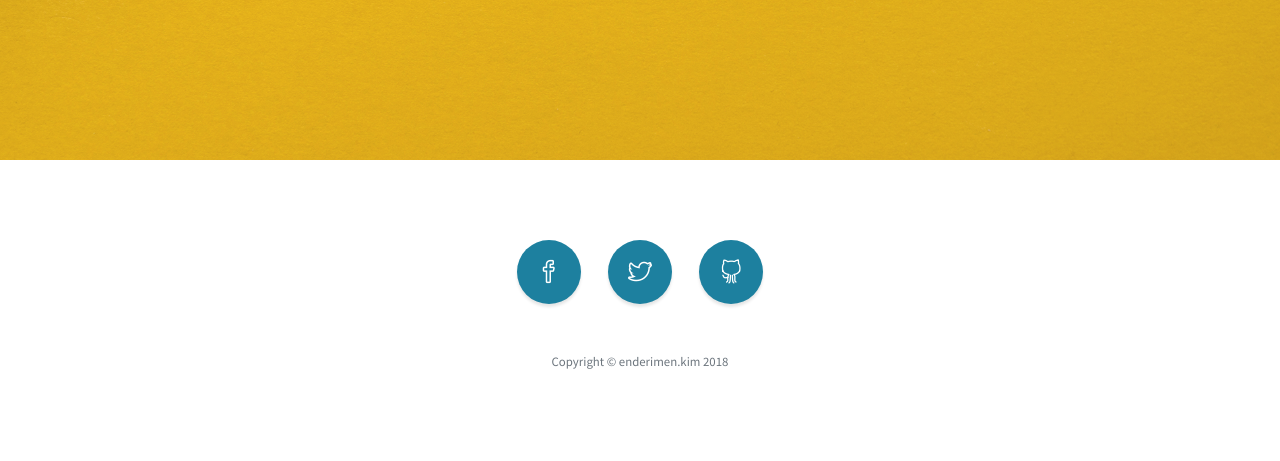
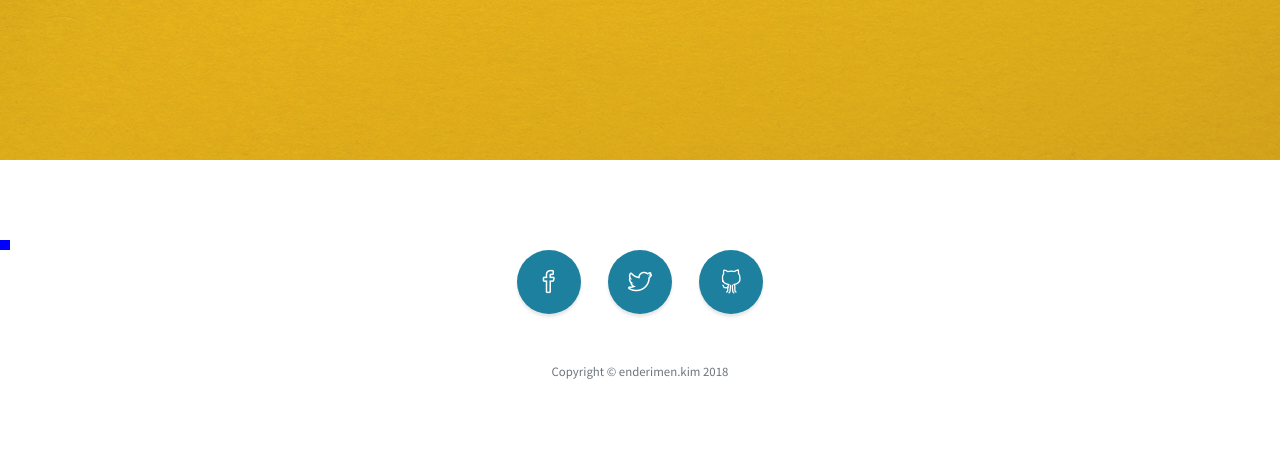
Before and after one commit to enderimen/ImageToHtml, a Flask app: template templates/index.html in a window 1280 px wide. Shown: the part 640-1101 px from the top of the page. Before the commit the page ends 1009 px from the top, so only its background shows below. Run offline with Flask 2, Linux system fonts and the light colour scheme; the template is opened without the code that fills it: most values are stand-ins (such as "Sample title", 1, 10 or a date in 2020); some libraries are stand-ins or nearby versions.

Commit message:
Image to HTML converter completed.

```diff
--- a/app.py
+++ b/app.py
@@ -1,12 +1,36 @@
 from flask import Flask, render_template
+from PIL import Image
+import os
 
 app = Flask(__name__)
 app.config["DEBUG"] = True;
+
+PUBLIC_FOLDER = os.path.join('static', 'img')
+app.config['UPLOAD_FOLDER'] = PUBLIC_FOLDER
 
 @app.route('/')
 def index():
     return render_template("index.html")
 
+@app.route('/process')
+def process():
+
+    target = os.path.join(app.config['UPLOAD_FOLDER'], "superfans.png")
+    im = Image.open(target)  # Can be many different formats.
+    width, height = im.size
+
+    # width x height multidimensional array
+    colorArray = [[0 for j in range(height)] for i in range(width)]
+
+    rgb_im = im.convert('RGB')
+
+    for pixel_x in range(0, width):
+        for pixel_y in range(0, height):
+            r, g, b = rgb_im.getpixel((pixel_x, pixel_y))
+            colorArray[pixel_x][pixel_y] = r, g, b
+
+    return render_template("index.html", width = width, height = height, colorArray = colorArray)
+
 if __name__ == '__main__':
     app.run(debug=True)
     port = int(os.environ.get("PORT", 5000))
--- a/static/css/stylish-portfolio.css
+++ b/static/css/stylish-portfolio.css
@@ -110,6 +110,7 @@ h6 {
     .masthead {
         height: 100vh;
     }
+
     .masthead h1 {
         font-size: 5.5rem;
     }
@@ -273,11 +274,13 @@ h6 {
         max-width: none;
         margin: 0;
     }
+
     .portfolio-item .caption {
         -webkit-transition: -webkit-clip-path 0.25s ease-out, background-color 0.7s;
         -webkit-clip-path: inset(0px);
         clip-path: inset(0px);
     }
+
     .portfolio-item .caption .caption-content {
         -webkit-transition: opacity 0.25s;
         transition: opacity 0.25s;
@@ -285,15 +288,18 @@ h6 {
         margin-right: 5rem;
         margin-bottom: 5rem;
     }
+
     .portfolio-item img {
         -webkit-transition: -webkit-clip-path 0.25s ease-out;
         -webkit-clip-path: inset(-1px);
         clip-path: inset(-1px);
     }
+
     .portfolio-item:hover img {
         -webkit-clip-path: inset(2rem);
         clip-path: inset(2rem);
     }
+
     .portfolio-item:hover .caption {
         background-color: rgba(29, 128, 159, 0.9);
         -webkit-clip-path: inset(2rem);
--- a/static/js/customize.js
+++ b/static/js/customize.js
@@ -3,11 +3,8 @@ $('#upload').click(function () {
 	$("#file").trigger('click');
 
 	$("#file").on('change', function () {
+
 		var file =  $("#file").val();
 
-		alert(file);
 	});
-
-
-
 });
--- a/static/js/stylish-portfolio.js
+++ b/static/js/stylish-portfolio.js
@@ -50,7 +50,7 @@ var onMapMouseleaveHandler = function(event) {
   that.on('click', onMapClickHandler);
   that.off('mouseleave', onMapMouseleaveHandler);
   that.find('iframe').css("pointer-events", "none");
-}
+};
 var onMapClickHandler = function(event) {
   var that = $(this);
   // Disable the click handler until the user leaves the map area
@@ -59,6 +59,6 @@ var onMapClickHandler = function(event) {
   that.find('iframe').css("pointer-events", "auto");
   // Handle the mouse leave event
   that.on('mouseleave', onMapMouseleaveHandler);
-}
+};
 // Enable map zooming with mouse scroll when the user clicks the map
 $('.map').on('click', onMapClickHandler);
--- a/templates/index.html
+++ b/templates/index.html
@@ -11,21 +11,38 @@
     <title>ITH -Image to HTML</title>
 
     <!-- Bootstrap Core CSS -->
-    <link href="{{url_for ('static', filename = 'vendor/bootstrap/css/bootstrap.min.css')}}" rel="stylesheet">
+    <link href="{{ url_for ('static', filename = 'vendor/bootstrap/css/bootstrap.min.css') }}" rel="stylesheet">
 
     <!-- Custom Fonts -->
-    <link href="{{url_for ('static', filename = 'vendor/fontawesome-free/css/all.min.css')}}" rel="stylesheet" type="text/css">
-    <link href="https://fonts.googleapis.com/css?family=Source+Sans+Pro:300,400,700,300italic,400italic,700italic" rel="stylesheet" type="text/css">
-    <link href="{{ url_for ('static', filename = 'vendor/simple-line-icons/css/simple-line-icons.css')}}" rel="stylesheet">
+    <link href="{{ url_for ('static', filename = 'vendor/fontawesome-free/css/all.min.css') }}" rel="stylesheet"
+          type="text/css">
+    <link href="https://fonts.googleapis.com/css?family=Source+Sans+Pro:300,400,700,300italic,400italic,700italic"
+          rel="stylesheet" type="text/css">
+    <link href="{{ url_for ('static', filename = 'vendor/simple-line-icons/css/simple-line-icons.css') }}"
+          rel="stylesheet">
 
     <!-- Custom CSS -->
-    <link href="{{url_for ('static', filename = 'css/stylish-portfolio.min.css')}}" rel="stylesheet">
+    <link href="{{ url_for ('static', filename = 'css/stylish-portfolio.min.css') }}" rel="stylesheet">
+    <style>
+        .containerr {
+            height: {{ height }}px;
+            width: {{ width }}px;
+            display: flex;
+            flex-wrap: wrap;
+            background-color: blue;
+        }
 
+        .pixel {
+            height: 1px;
+            width: 1px;
+        }
+    </style>
 </head>
 
 <body id="page-top">
 
 <!-- Navigation -->
+
 <a class="menu-toggle rounded" href="#">
     <i class="fas fa-bars"></i>
 </a>
@@ -47,12 +64,45 @@
         <a class="btn btn-primary btn-xl js-scroll-trigger" type="input" id="upload">Upload Images</a>
 
         <input type="file" id="file" name="" hidden="hidden">
+
+        <!-- Button trigger modal -->
+        <a id="modal" data-toggle="modal" data-target="#exampleModalCenter"></a>
+
+        <!-- Modal -->
+        <div class="modal fade" id="exampleModalCenter" tabindex="-1" role="dialog"
+             aria-labelledby="exampleModalCenterTitle" aria-hidden="true">
+            <div class="modal-dialog modal-dialog-centered" role="document">
+                <div class="modal-content">
+                    <div class="modal-header">
+                        <h5 class="modal-title" id="exampleModalLongTitle">Modal title</h5>
+                        <button type="button" class="close" data-dismiss="modal" aria-label="Close">
+                            <span aria-hidden="true">&times;</span>
+                        </button>
+                    </div>
+                    <div class="modal-body">
+
+                    </div>
+                    <div class="modal-footer">
+                        <button type="button" class="btn btn-secondary" data-dismiss="modal">Close</button>
+                        <button type="button" class="btn btn-primary">Save changes</button>
+                    </div>
+                </div>
+            </div>
+        </div>
+
     </div>
     <div class="overlay"></div>
 </header>
 
 <!-- Footer -->
 <footer class="footer text-center">
+    <div class="containerr">
+        {% for color_x in range(0, width) %}
+            {% for color_y in range(0, height) %}
+                <div class="pixel" style="background-color: rgb{{ colorArray[color_x][color_y] }}"></div>
+            {% endfor %}
+         {% endfor %}
+    </div>
     <div class="container">
         <ul class="list-inline mb-5">
             <li class="list-inline-item">
@@ -81,17 +131,17 @@
 </a>
 
 <!-- Bootstrap core JavaScript -->
-    <script src="{{url_for ('static', filename = 'vendor/jquery/jquery.min.js')}}"></script>
-    <script src="{{url_for ('static', filename = 'vendor/bootstrap/js/bootstrap.bundle.min.js')}}"></script>
+<script src="{{ url_for ('static', filename = 'vendor/jquery/jquery.min.js') }}"></script>
+<script src="{{ url_for ('static', filename = 'vendor/bootstrap/js/bootstrap.bundle.min.js') }}"></script>
 
 <!-- Plugin JavaScript -->
-    <script src="{{url_for ('static', filename = 'vendor/jquery-easing/jquery.easing.min.js')}}"></script>
+<script src="{{ url_for ('static', filename = 'vendor/jquery-easing/jquery.easing.min.js') }}"></script>
 
 <!-- Custom scripts for this template -->
-    <script src="{{url_for ('static', filename = 'js/stylish-portfolio.min.js')}}"></script>
+<script src="{{ url_for ('static', filename = 'js/stylish-portfolio.min.js') }}"></script>
 
 <!-- Custom scripts -->
-    <script src="{{url_for ('static', filename = 'js/customize.js')}}"></script>
+<script src="{{ url_for ('static', filename = 'js/customize.js') }}"></script>
 
 </body>
 
```
Also changed, not shown: static/gulpfile.js (+5 -5 lines), static/img/portfolio-2.jpg (deleted), static/vendor/jquery/jquery.js, static/vendor/jquery/jquery.slim.js, 2 other files. Lines whose indentation alone changed are shown as unchanged.
